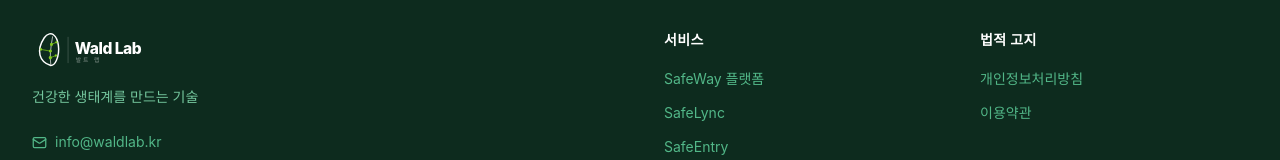
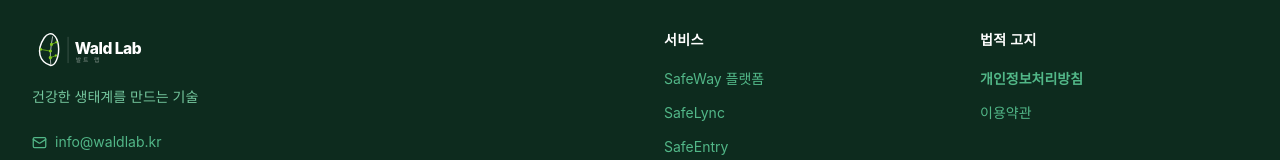
Before and after one commit to yhhyun-waldlab/waldlab-homepage, a Next.js app: page / in a window 1280 px wide. Shown: the part 10601-10761 px from the top of the page. Built offline with nearby package versions, Linux system fonts and the light colour scheme; no server answers.

Commit message:
Update Footer.tsx

```diff
--- a/src/components/layout/Footer.tsx
+++ b/src/components/layout/Footer.tsx
@@ -144,7 +144,7 @@ export default function Footer({ t, locale: localeProp }: FooterProps) {
               <li>
                 <Link
                   href={legalPageHref("/privacy", locale)}
-                  className="text-wald-400 text-sm hover:text-wald-200 transition-colors"
+                  className="text-wald-400 text-sm font-bold hover:text-wald-200 transition-colors"
                 >
                   {t("footer.privacy")}
                 </Link>
```
